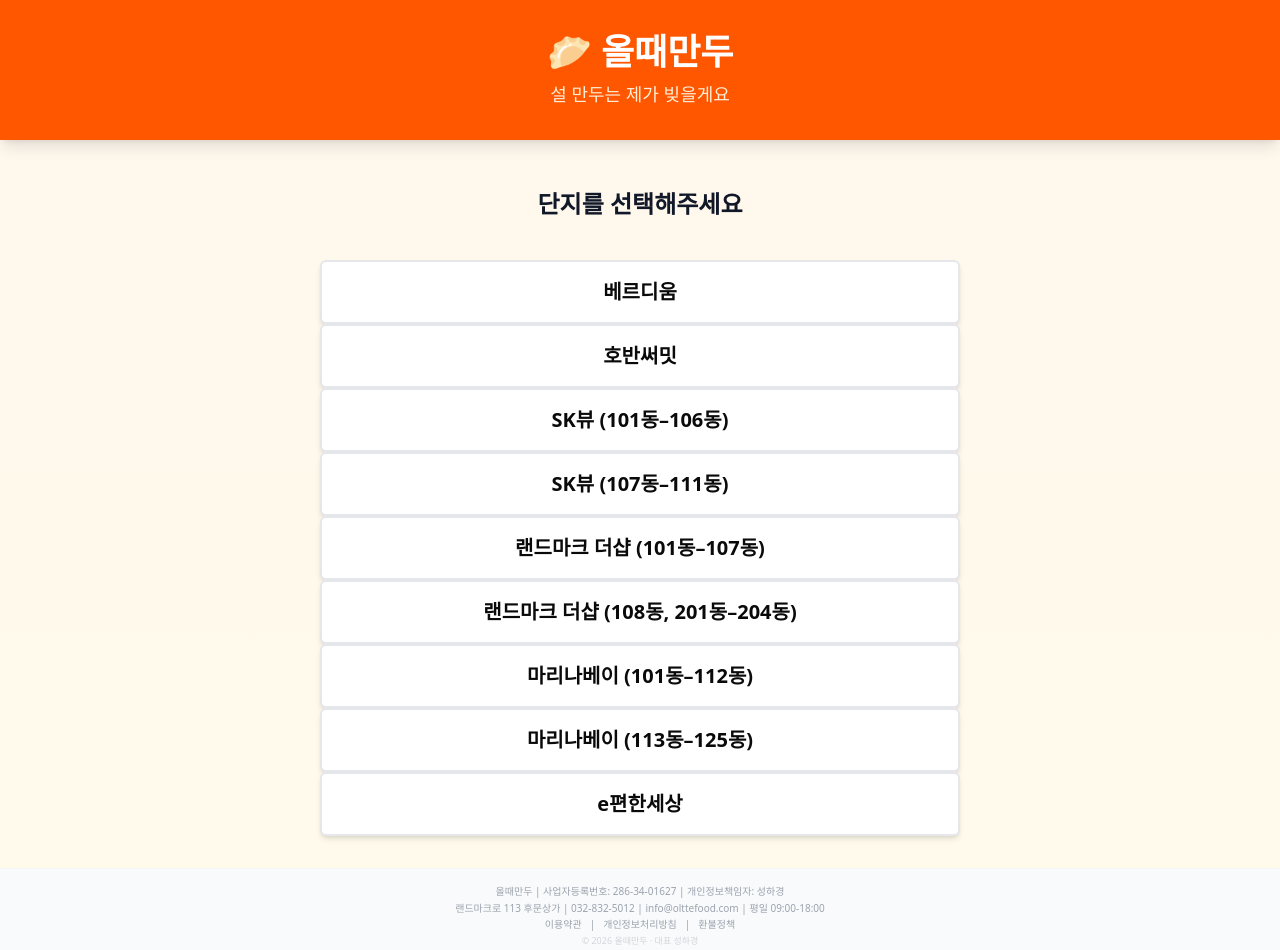
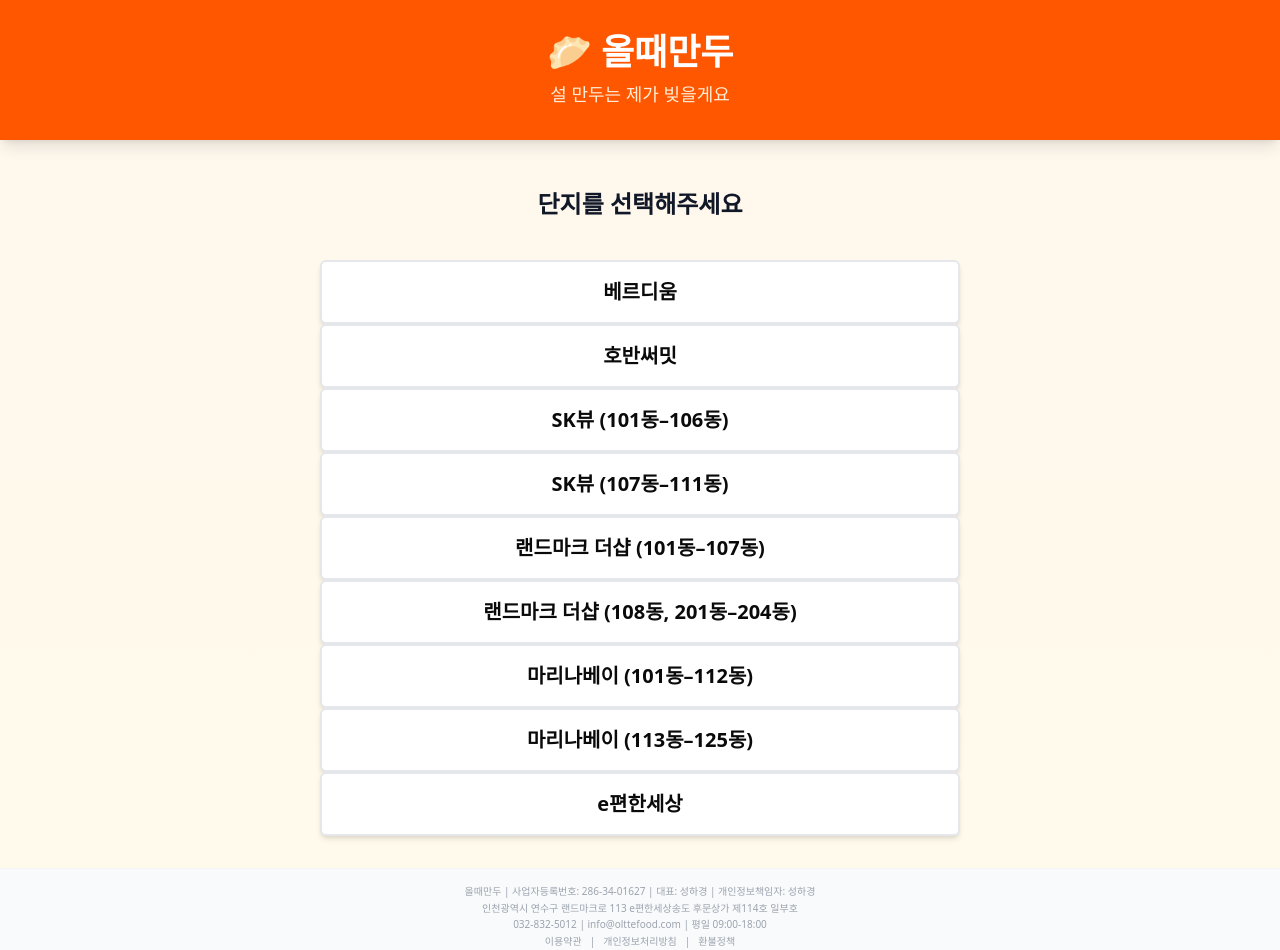
Before and after one commit to sandy4423/oltte_lunar, a Next.js app: page / in a window 1280 px wide. Shown: the top 950 px of the page. Built offline with nearby package versions, Linux system fonts and the light colour scheme.

Commit message:
fix: add full business address to Footer for PortOne verification

```diff
--- a/src/components/Footer.tsx
+++ b/src/components/Footer.tsx
@@ -7,10 +7,13 @@
     <footer className="bg-gray-50 border-t border-gray-100 mt-8 py-4">
       <div className="max-w-lg mx-auto px-4 text-center text-[10px] text-gray-400 leading-tight space-y-1">
         <p>
-          올때만두 | 사업자등록번호: 286-34-01627 | 개인정보책임자: 성하경
+          올때만두 | 사업자등록번호: 286-34-01627 | 대표: 성하경 | 개인정보책임자: 성하경
         </p>
         <p>
-          랜드마크로 113 후문상가 | 032-832-5012 | info@olttefood.com | 평일 09:00-18:00
+          인천광역시 연수구 랜드마크로 113 e편한세상송도 후문상가 제114호 일부호
+        </p>
+        <p>
+          032-832-5012 | info@olttefood.com | 평일 09:00-18:00
         </p>
         <p className="space-x-2">
           <a href="/terms" className="hover:text-brand hover:underline">이용약관</a>
```
